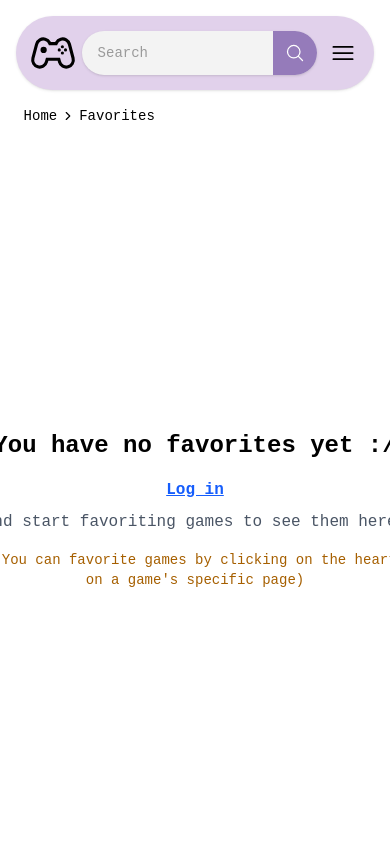
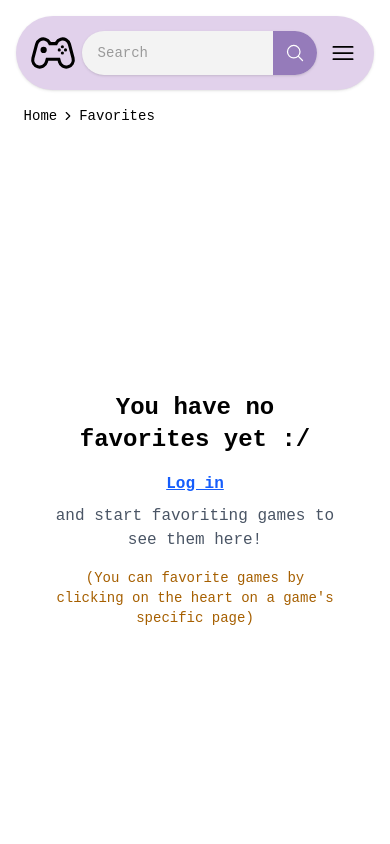
Before and after one commit to nicolovli/Realm, a React (Vite) app in the folder frontend/: page /project2/favorites in a window 390 px wide. Shown: the top 844 px of the page. Built offline with nearby package versions, Linux system fonts and the light colour scheme.

Commit message:
style: fix margin on favorites text

```diff
--- a/frontend/src/pages/favoritepage.tsx
+++ b/frontend/src/pages/favoritepage.tsx
@@ -46,7 +46,7 @@ export const FavoritePage = () => {
     return (
       <>
         <main className="flex flex-col items-center justify-center min-h-screen p-6">
-          <section className="text-center space-y-4 -mt-20">
+          <section className="w-full max-w-xl mx-auto px-6 sm:px-10 text-center space-y-4 -mt-20">
             <h1 className="text-2xl sm:text-3xl font-bold dark:text-white">
               You have no favorites yet :/
             </h1>
@@ -58,7 +58,7 @@ export const FavoritePage = () => {
               >
                 Log in
               </button>
-              <p className="text-gray-600 dark:text-gray-400 whitespace-nowrap">
+              <p className="text-gray-600 dark:text-gray-400 sm:whitespace-nowrap">
                 and start favoriting games to see them here!
               </p>
             </section>
```
